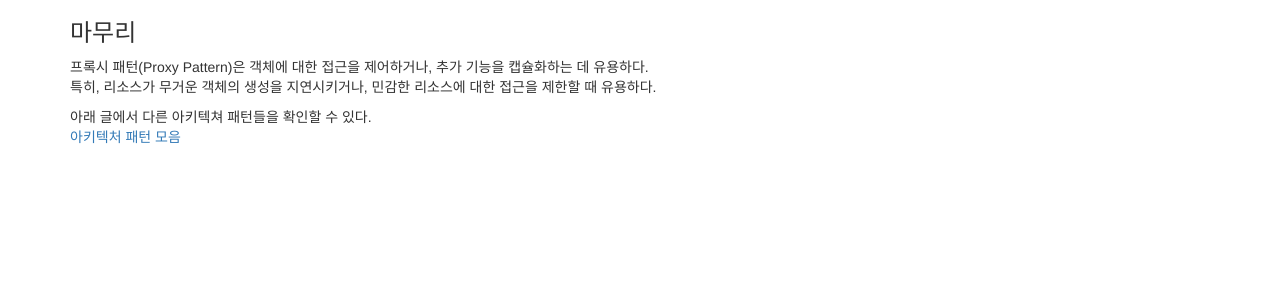
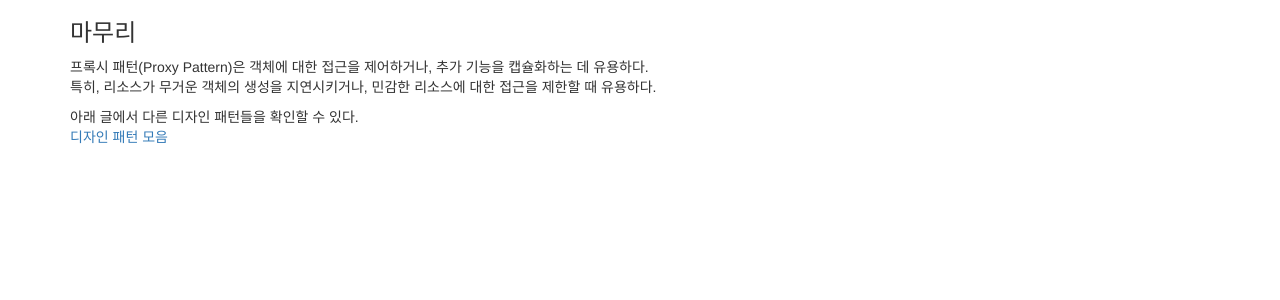
Before and after one commit to Gihak111/Gihak111.github.io, a Jekyll site: the page built from _posts/2024-12-02-Design_Patterns_22_upload.md, in a window 1280 px wide and 900 px high, scrolled down 2392 px. Shown: the part 413-713 px from the top of the window. Built offline with Jekyll 4.4.1, drawn with Linux system fonts in a browser that asks for light colours.

Commit message:
Update 2024-12-02-Design_Patterns_22_upload.md

```diff
--- a/_posts/2024-12-02-Design_Patterns_22_upload.md
+++ b/_posts/2024-12-02-Design_Patterns_22_upload.md
@@ -158,5 +158,5 @@ photo2.jpg 화면에 표시 중...
 프록시 패턴(Proxy Pattern)은 객체에 대한 접근을 제어하거나, 추가 기능을 캡슐화하는 데 유용하다.
 특히, 리소스가 무거운 객체의 생성을 지연시키거나, 민감한 리소스에 대한 접근을 제한할 때 유용하다.
 
-아래 글에서 다른 아키텍쳐 패턴들을 확인할 수 있다.
-[아키텍처 패턴 모음](https://gihak111.github.io/Architecture_patterns/2024/12/04/Types_Of_Architecture_Patterns_upload.html)
+아래 글에서 다른 디자인 패턴들을 확인할 수 있다.
+[디자인 패턴 모음](https://gihak111.github.io/design_patterns/2024/11/05/Types_Of_Design_Patterns_upload.html)
```
